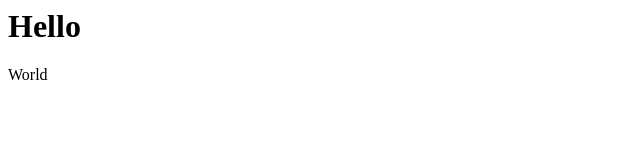
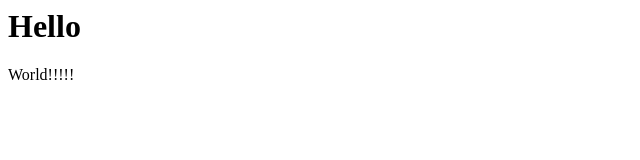
Before and after one commit to e-uchiumi/todo-app, a plain HTML site: page index.html in a window 1280 px wide. Shown: the full height of the page, 0-640 px from the left. Drawn offline with Linux system fonts and the light colour scheme.

Commit message:
Update index.html

```diff
--- a/index.html
+++ b/index.html
@@ -1,2 +1,2 @@
 <h1>Hello</h1>
-<p>World</p>
+<p>World!!!!!</p>
```
